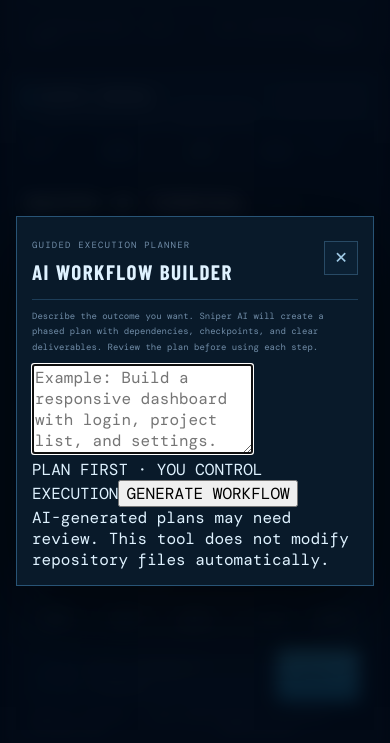
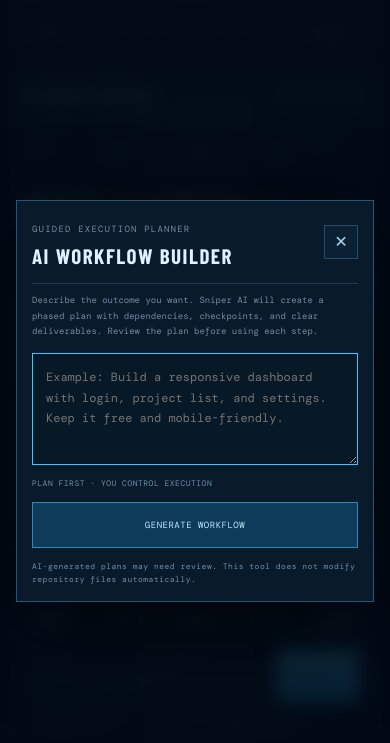
Before and after one commit to musclank/Sniper-Fun, a website built with Vite: page index.html in a window 390 px wide. Both pictures are taken after a click on the button "BUILD AI WORKFLOW". Shown: the part 555-1298 px from the top of the page. Built offline with nearby package versions, Linux system fonts and the light colour scheme; a web font is replaced by a local one.

Commit message:
style: add mobile-friendly AI workflow planner

```diff
--- a/src/ai-hub.css
+++ b/src/ai-hub.css
@@ -303,3 +303,14 @@ body.modal-open{overflow:hidden}
 .audit-project-btn{width:100%;min-height:38px;margin-top:9px;padding:8px 10px;border:1px solid #2a83ad;background:linear-gradient(180deg,#103653,#0b263d);color:#9ce5ff;font:9px 'DM Mono';letter-spacing:.8px}
 .audit-project-btn:hover{border-color:#62d9ff;background:#123e5d;color:#effbff}
 @media(max-width:560px){.developer-task-grid{grid-template-columns:repeat(2,minmax(0,1fr))}.developer-task-grid button{min-height:38px;font-size:8px}.audit-project-btn{font-size:8px}}
+
+/* Stage 10 — guided AI workflow planner */
+#openWorkflow{border-color:#28658a;color:#a5e6ff}
+.workflow-modal textarea{display:block;width:100%;min-height:112px;margin-top:14px;padding:13px;border:1px solid #244865;background:#071827;color:#dceeff;font:11px/1.7 'DM Mono';resize:vertical}
+.workflow-modal textarea:focus{outline:none;border-color:#39c9ff}
+.workflow-controls{display:flex;align-items:center;justify-content:space-between;gap:12px;margin-top:12px}
+.workflow-controls span,.workflow-note{color:#6f91ad;font:8px/1.6 'DM Mono';letter-spacing:.5px}
+.workflow-controls button{min-height:42px;padding:0 14px;border:1px solid #278bc0;background:#0d3b59;color:#bceaff;font:9px 'DM Mono';letter-spacing:.5px}
+.workflow-controls button:hover{border-color:#62d9ff;background:#124b6e}
+.workflow-note{margin-top:12px}
+@media(max-width:560px){#openWorkflow{width:100%}.workflow-controls{align-items:stretch;flex-direction:column}.workflow-controls button{min-height:46px}.workflow-modal textarea{font-size:12px}}
```
